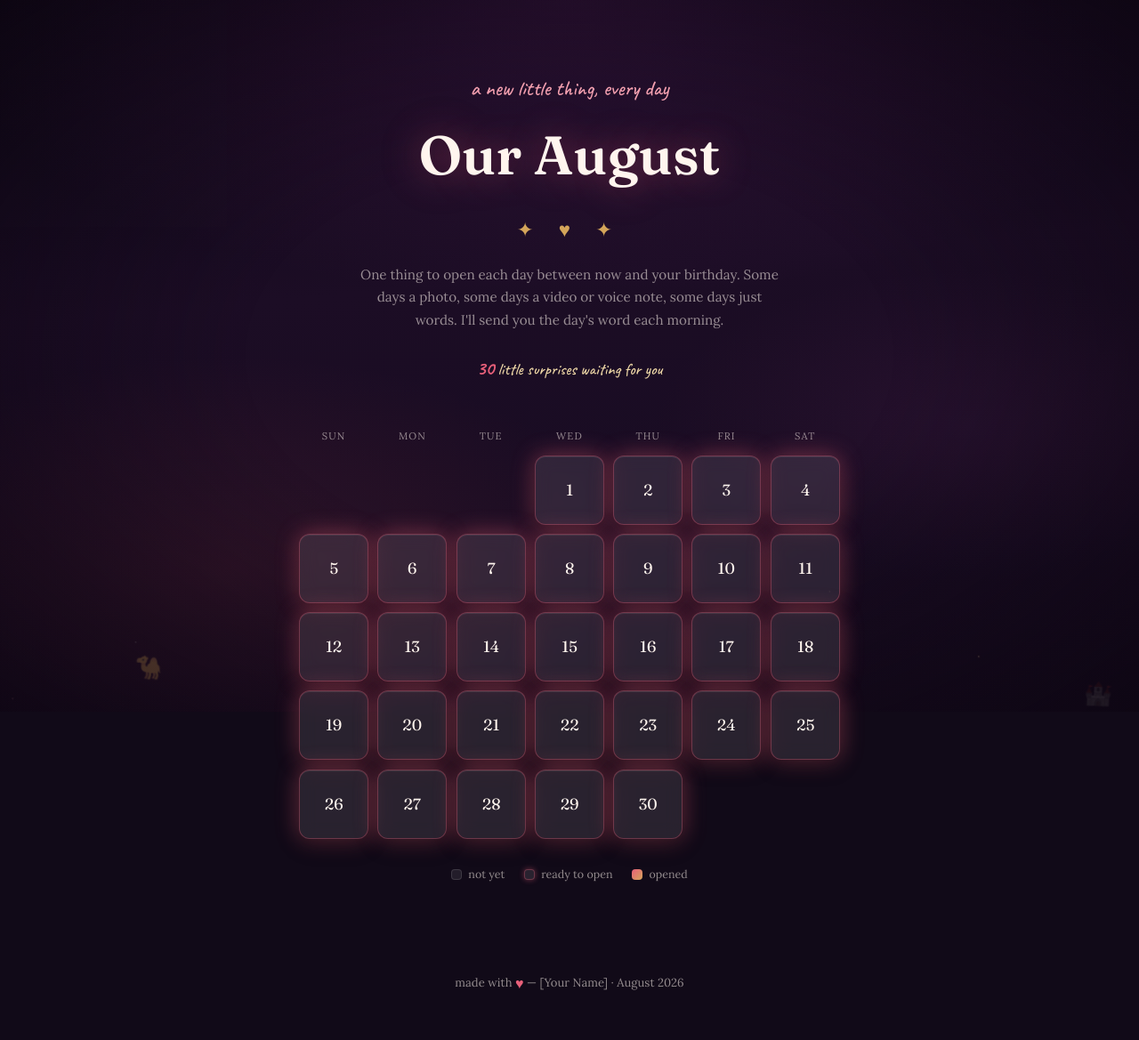
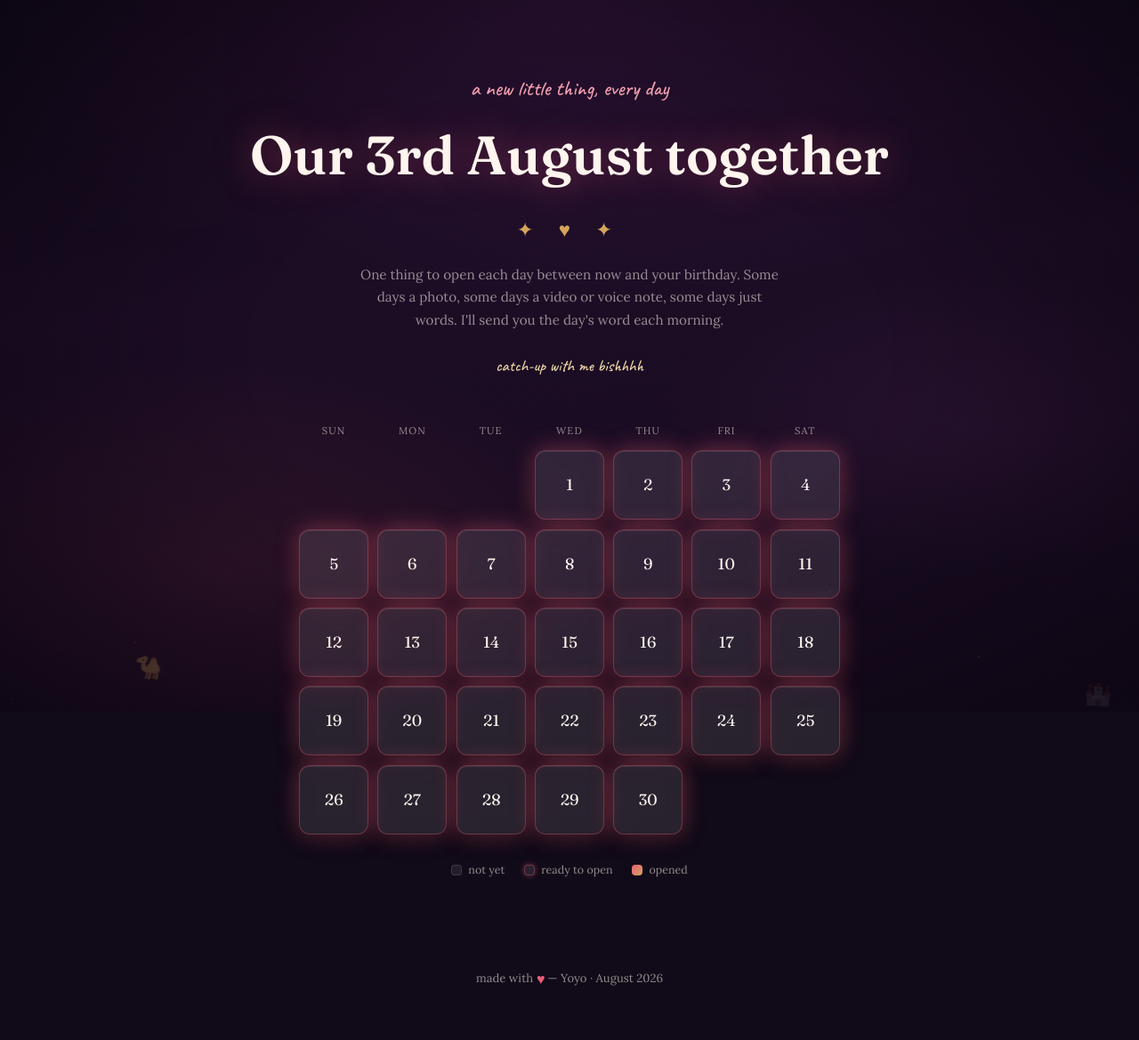
Before and after one commit to yohansaji/test-website, a plain HTML site: page index.html in a window 1280 px wide. Shown: the whole page at 89% size. Drawn offline with Linux system fonts and the light colour scheme.

Commit message:
Update title and footer for August celebration

```diff
--- a/index.html
+++ b/index.html
@@ -4,12 +4,12 @@
 <meta charset="UTF-8">
 <!-- iOS Safari: viewport-fit=cover lets the page use the full screen behind the notch/home bar -->
 <meta name="viewport" content="width=device-width, initial-scale=1.0, viewport-fit=cover">
-<title>Our August</title>
+<title>Our 3rd August together</title>
 <meta name="description" content="A month-long birthday countdown — one surprise every day through August.">
 <!-- iOS home-screen icon look & feel -->
 <meta name="apple-mobile-web-app-capable" content="yes">
 <meta name="apple-mobile-web-app-status-bar-style" content="black-translucent">
-<meta name="apple-mobile-web-app-title" content="Our August">
+<meta name="apple-mobile-web-app-title" content="Our 3rd August together">
 <meta name="theme-color" content="#110a18">
 <link rel="preconnect" href="https://fonts.googleapis.com">
 <link href="https://fonts.googleapis.com/css2?family=Fraunces:opsz,wght@9..144,400;9..144,600;9..144,700&family=Lora:ital,wght@0,400;0,500;1,400&family=Caveat:wght@500;700&display=swap" rel="stylesheet">
@@ -978,9 +978,9 @@
 
   <section class="hero">
     <div class="eyebrow">a new little thing, every day</div>
-    <h1>Our August</h1>
+    <h1>Our 3rd August together</h1>
     <div class="flourish" aria-hidden="true">✦ ♥ ✦</div>
-    <p class="sub">One thing to open each day between now and your birthday. Some days a photo, some days a video or voice note, some days just words. I'll send you the day's word each morning.</p>
+    <p class="sub">One thing to open each day between now and your birthday. Some days a photo, some days a video or voice note, some days just words. I'll send you the day's word each morning. </p>
     <div class="progress-counter" id="progress-counter"></div>
   </section>
 
@@ -1003,7 +1003,7 @@
     </div>
   </div>
 
-  <footer class="page-footer">made with <span class="heart" aria-label="love">♥</span> — [Your Name] · August 2026</footer>
+  <footer class="page-footer">made with <span class="heart" aria-label="love">♥</span> — Yoyo · August 2026</footer>
 
   <!-- Passcode modal -->
   <div class="overlay" id="passcode-overlay">
@@ -1080,6 +1080,7 @@
     const count = unlockedDays.length;
     if (count === 0) {
       counter.innerHTML = `<span>30</span> little surprises waiting for you`;
+      counter.innerHTML = ` catch-up with me bishhhh`;
     } else {
       counter.innerHTML = `<span>${count}</span> of <span>30</span> days opened`;
     }
```
